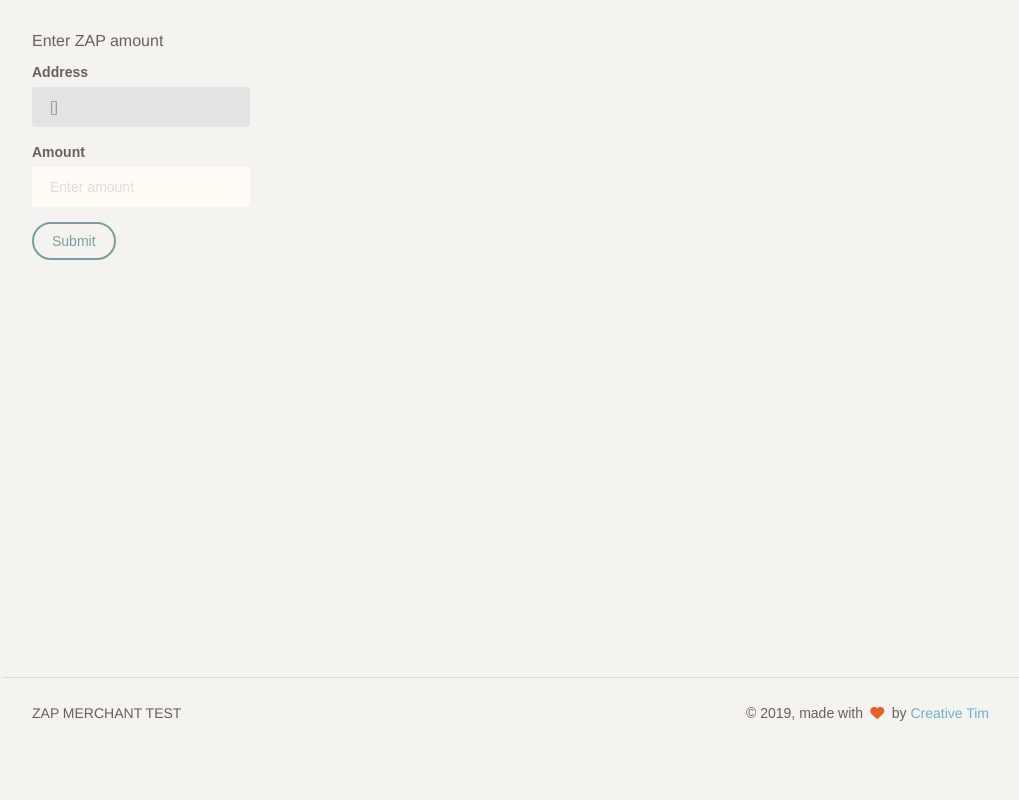
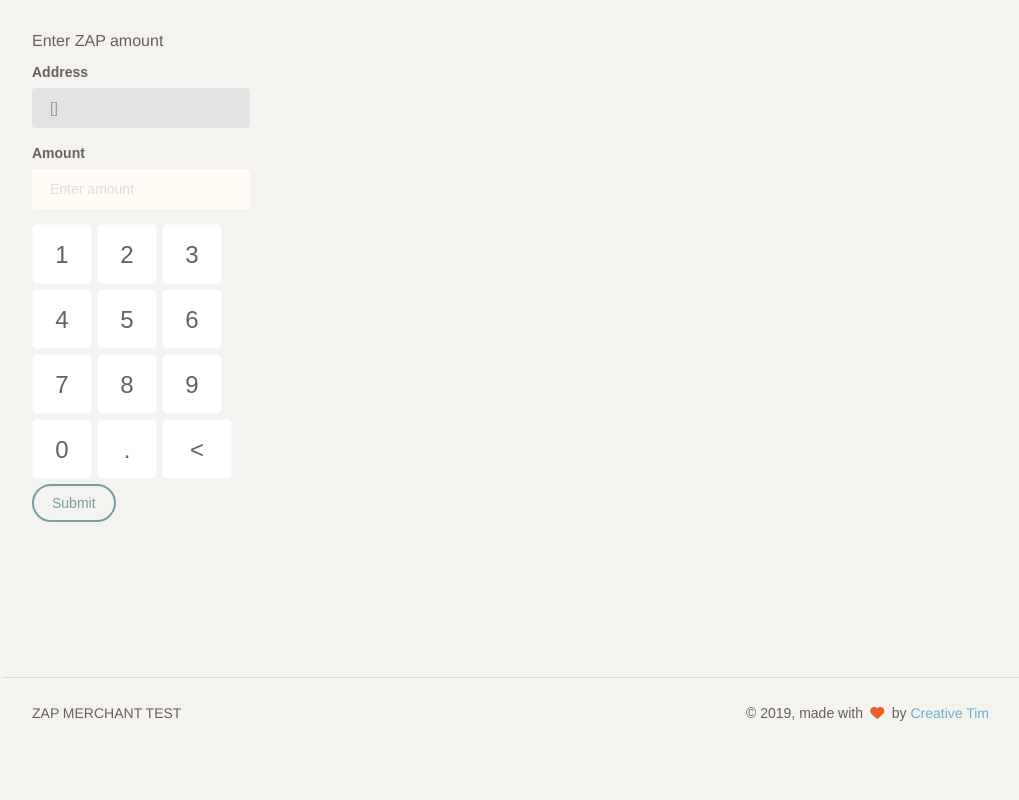
Before and after one commit to djpnewton/zap-merchant, a Flask app: template templates/addr.html in a window 1280 px wide. Shown: the whole page, without its empty margins (258-1277 px from the left). Run offline with Flask 2, Linux system fonts and the light colour scheme; the template is opened without the code that fills it: most values are stand-ins (such as "Sample title", 1, 10 or a date in 2020); parts of the project's set-up code (start-up, migrations or seed data) failed here and were passed over; some libraries are stand-ins or nearby versions; some web fonts are replaced.

Commit message:
-change to mainnet -add numpad

```diff
--- a/app.py
+++ b/app.py
@@ -13,14 +13,21 @@ import pywaves as pw
 #from models import KycRequest
 
 #init_db()
-pw.setNode('https://testnode1.wavesnodes.com', 'testnet')
+# testnet node
+#TESTNET_WAVES_NODE='https://testnode1.wavesnodes.com'
+#pw.setNode(TESTNET_WAVES_NODE, 'testnet')
+# mainnet node
+WAVES_NODE='https://nodes.wavesnodes.com'
+pw.setNode(WAVES_NODE, 'mainnet')
 pw.setOnline()
 logger = logging.getLogger(__name__)
 app = Flask(__name__)
 qrcode = QRcode(app)
 
 # testnet asset id
-ASSET_ID='CgUrFtinLXEbJwJVjwwcppk4Vpz1nMmR3H5cQaDcUcfe'
+#ASSET_ID='CgUrFtinLXEbJwJVjwwcppk4Vpz1nMmR3H5cQaDcUcfe'
+# mainnet asset id
+ASSET_ID='9R3iLi4qGLVWKc16Tg98gmRvgg1usGEYd7SgC1W5D6HB'
 asset = pw.Asset(ASSET_ID)
 if asset.status() != 'Issued':
     print("ERROR: could not load asset")
@@ -63,11 +70,14 @@ def check(addr=None):
     if not pw.validateAddress(addr):
         return abort(400, 'invalid address')
     amount = request.args.get('amount')
-    global asset
-    amount_int = int(round(float(amount) * 10**asset.decimals))
+    try:
+        amount = float(amount)
+    except:
+        abort(400, f'invalid amount "{amount}"')
+    amount_int = int(round(amount * 10**asset.decimals))
     invoice_id = request.args.get('invoice_id')
     qrcode_data = f'waves://{addr}?asset={ASSET_ID}&amount={amount_int}&attachment={{"invoice_id":"{invoice_id}"}}'
-    return render_template('addr.html', addr=addr, invoice_id=invoice_id, qrcode_data=qrcode_data, asset_id=ASSET_ID, amount=amount_int)
+    return render_template('addr.html', addr=addr, invoice_id=invoice_id, qrcode_data=qrcode_data, asset_id=ASSET_ID, amount=amount_int, node=WAVES_NODE)
 
 
 if __name__ == '__main__':
--- /dev/null
+++ b/static/assets/css/numpad.css
@@ -0,0 +1,74 @@
+* {
+margin: 0;
+padding: 0;
+}
+body {
+font: 71%/1.5 Verdana, Sans-Serif;
+background: #eee;
+}
+#container {
+margin: 100px auto;
+width: 760px;
+}
+#keyboard {
+margin: 0;
+padding: 0;
+list-style: none;
+}
+    #keyboard li {
+    float: left;
+    margin: 0 5px 5px 0;
+    width: 60px;
+    height: 60px;
+    font-size: 24px;
+    line-height: 60px;
+    text-align: center;
+    background: #fff;
+    border: 1px solid #f9f9f9;
+    border-radius: 5px;
+    }
+        .capslock, .tab, .left-shift, .clearl, .switch {
+        clear: left;
+        }
+            #keyboard .tab, #keyboard .delete {
+            width: 70px;
+            }
+            #keyboard .capslock {
+            width: 80px;
+            }
+            #keyboard .return {
+            width: 90px;
+            }
+            #keyboard .left-shift{
+            width: 70px;
+            }
+
+            #keyboard .switch {
+            width: 90px;
+            }
+            #keyboard .rightright-shift {
+            width: 109px;
+            }
+        .lastitem {
+        margin-right: 0;
+        }
+        .uppercase {
+        text-transform: uppercase;
+        }
+        #keyboard .space {
+        float: left;
+        width: 556px;
+        }
+        #keyboard .switch, #keyboard .space, #keyboard .return{
+        font-size: 16px;
+        }
+        .on {
+        display: none;
+        }
+        #keyboard li:hover {
+        position: relative;
+        top: 1px;
+        left: 1px;
+        border-color: #e5e5e5;
+        cursor: pointer;
+        }
--- /dev/null
+++ b/static/assets/js/numpad.js
@@ -0,0 +1,18 @@
+$(document).ready(function() {
+    console.log("numpad.js");
+});
+
+$(document).on('click', '.letter', function() {
+    console.log("click letter");
+    var letter = $(this);
+    var str = letter.text();
+    var amountInput = $("#amount");
+    amountInput.val(amountInput.val() + str);
+});
+
+$(document).on('click', '.delete', function() {
+    console.log("click delete");
+    var amountInput = $("#amount");
+    var text = amountInput.val();
+    amountInput.val(text.slice(0, -1));
+});
--- a/templates/addr.html
+++ b/templates/addr.html
@@ -14,6 +14,9 @@
 
     <!-- Bootstrap core CSS     -->
     <link href="/static/assets/css/bootstrap.min.css" rel="stylesheet" />
+
+    <!-- numpad CSS     -->
+    <link href="/static/assets/css/numpad.css" rel="stylesheet" />
 
     <!-- Animation library for notifications   -->
     <link href="/static/assets/css/animate.min.css" rel="stylesheet"/>
@@ -56,8 +59,23 @@
                             </div>
                             <div class="form-group">
                                 <label for="amount">Amount</label>
-                                <input type="number" step="0.01" class="form-control" id="amount" name="amount" placeholder="Enter amount">
+                                <input type="text" step="0.01" class="form-control" id="amount" name="amount" placeholder="Enter amount">
                             </div>
+                            <ul id="keyboard">
+                                <li class="letter">1</li>
+                                <li class="letter">2</li>
+                                <li class="letter">3</li>
+                                <li class="letter clearl">4</li>
+                                <li class="letter">5</li>
+                                <li class="letter">6</li>
+
+                                <li class="letter clearl">7</li>
+                                <li class="letter ">8</li>
+                                <li class="letter">9</li>
+                                <li class="letter clearl">0</li>
+                                <li class="letter">.</li>
+                                <li class="delete lastitem"><</li>
+                            </ul>
                             <button type="submit" class="btn btn-primary">Submit</button>
                         </form>
                         {% endif %}
@@ -131,6 +149,9 @@
     <!-- Paper Dashboard Core javascript and methods -->
 	<script src="/static/assets/js/paper-dashboard.js"></script>
 
+    <!-- numpad -->
+	<script src="/static/assets/js/numpad.js"></script>
+
     {% if qrcode_data %}
     <script>
 
@@ -170,7 +191,7 @@
 
         function checkPayment() {
             console.log("check payment..");
-            $.getJSON("https://testnode1.wavesnodes.com/transactions/address/{{addr}}/limit/10", function(data) {
+            $.getJSON("{{node}}/transactions/address/{{addr}}/limit/10", function(data) {
                 for (var i = 0; i < data[0].length; i++) {
                     var item = data[0][i];
                     if (item.type == 4 && item.assetId == "{{asset_id}}" && item.amount >= {{amount}}) {
```
